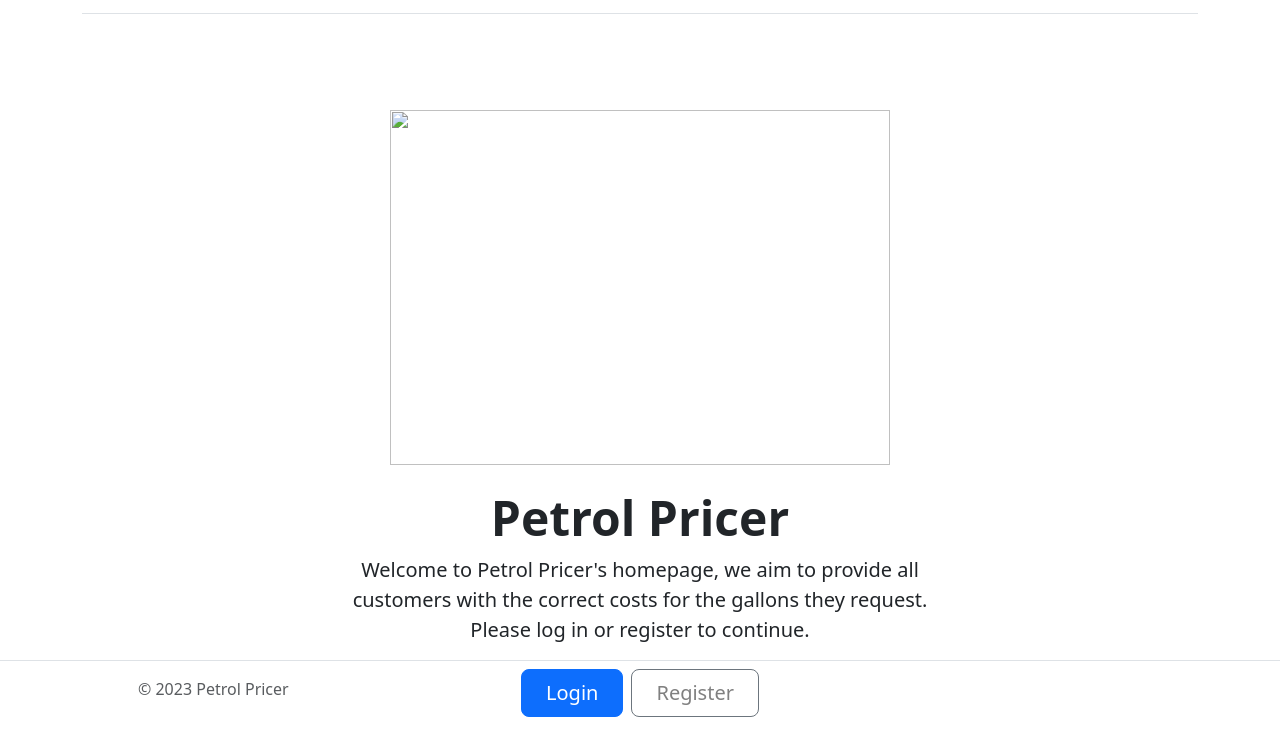
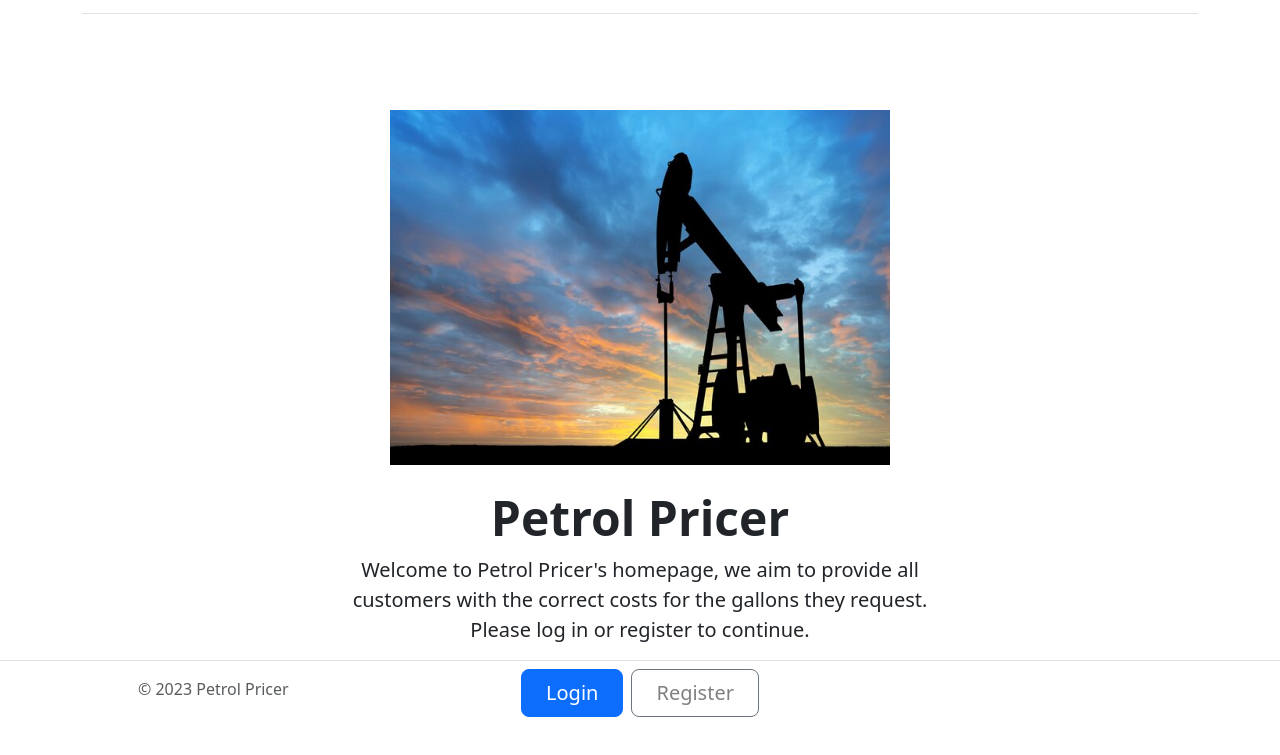
Before and after one commit to stevenduong2597/SOFTWARE-DESIGN-HW2, a plain HTML site: page index.html in a window 1280 px wide. Shown: the part 59-814 px from the top of the page. Drawn offline with Linux system fonts and the light colour scheme.

Commit message:
Update index.html

```diff
--- a/index.html
+++ b/index.html
@@ -33,7 +33,7 @@
 <main>
 
   <div class="px-4 py-5 my-5 text-center">
-    <img class="d-block mx-auto mb-4" src="oil.jpg" alt="" width="500" height="355">
+    <img class="d-block mx-auto mb-4" src="css/oil.jpg" alt="" width="500" height="355">
     <h1 class="display-5 fw-bold">Petrol Pricer</h1>
     <div class="col-lg-6 mx-auto">
       <p class="lead mb-4">Welcome to Petrol Pricer's homepage, we aim to provide all customers with the correct costs for the gallons they request. Please log in or register to continue.</p>
```
